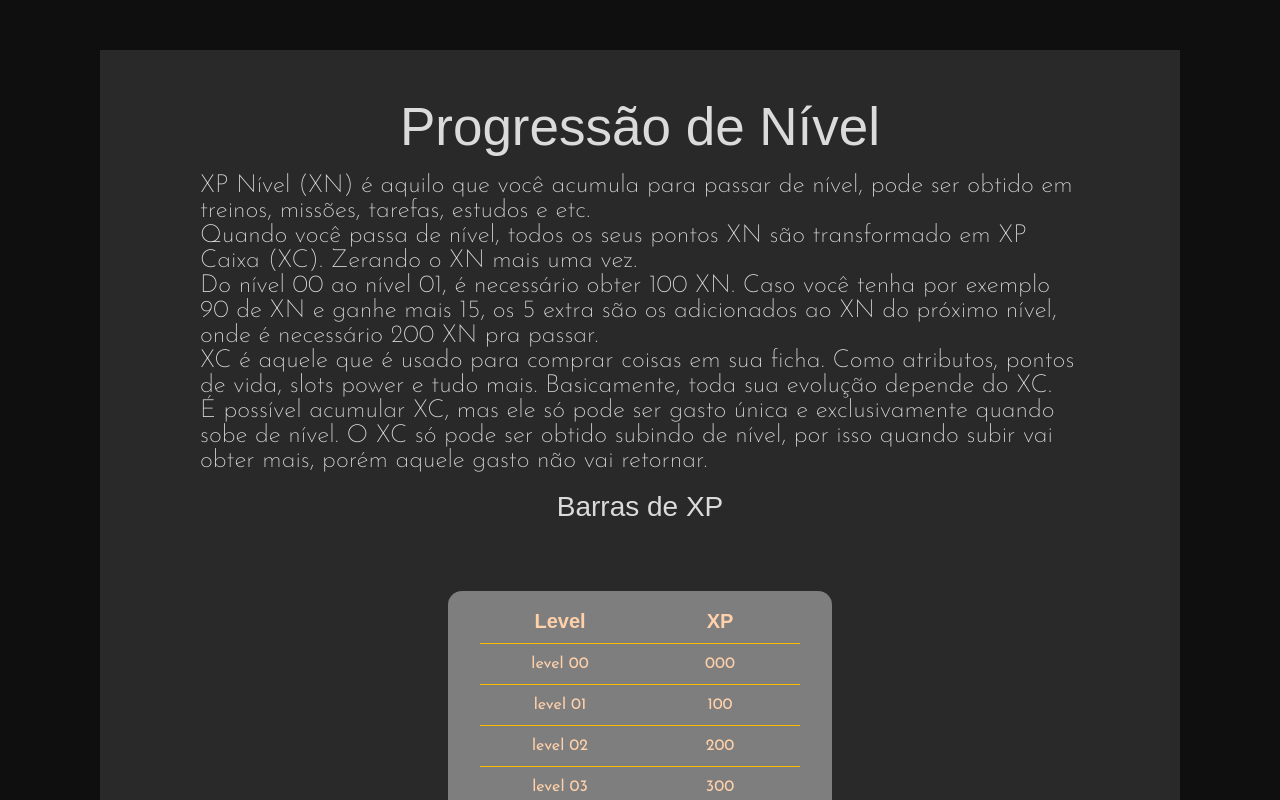
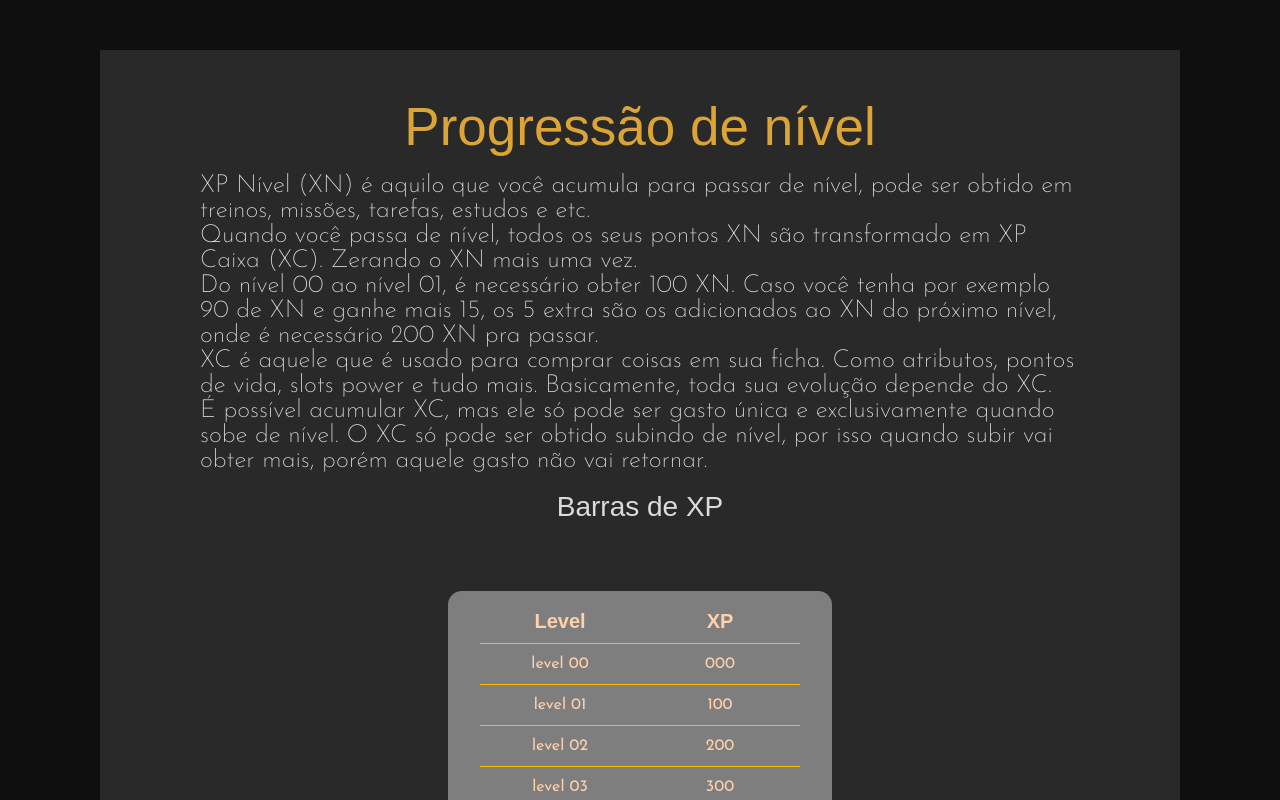
Before and after one commit to AkoruuDev/systemrin, a React (Create React App) app: page /system/1 in a window 1280 px wide. Built offline with nearby package versions, Linux system fonts and the light colour scheme; a web font is replaced by a local one.

Commit message:
chore: refactoring db contents

```diff
--- a/src/content/ContentTypes.js
+++ b/src/content/ContentTypes.js
@@ -3,12 +3,68 @@ import { LButton } from "../icons"
 import { Button_Hightlight, Button_Standard, List, Paragraph, Quote, Subtitle, Table, TableContent, Title } from "../styles"
 
 function Content({ e }) {
-    if (e.type === 'title') return <Title>{e.content}</Title>
-    if (e.type === 'paragraph') return <Paragraph>{e.content}</Paragraph>
+    if (e.type === 'title') {
+        if (e.link === '') {
+            return (
+                <Title side={e.side} size={e.size} color={e.color}>
+                    {e.content}
+                </Title>)
+        } else {
+            return (
+                <a href={e.link} target="_blank">
+                    <Title side={e.side} size={e.size} color={e.color}>
+                        {e.content}
+                    </Title>
+                </a>)
+        }
+    }
+    if (e.type === 'subtitle') {
+        if (e.link === '') {
+            return (
+                <Subtitle side={e.side} size={e.size} color={e.color}>
+                    {e.content}
+                </Subtitle>)
+        } else {
+            return (
+                <a href={e.link} target="_blank">
+                    <Subtitle side={e.side} size={e.size} color={e.color}>
+                        {e.content}
+                    </Subtitle>
+                </a>)
+        }
+    }
+    if (e.type === 'paragraph') {
+        if (e.link === '') {
+            return (
+                <Paragraph side={e.side} size={e.size} color={e.color}>
+                    {e.content}
+                </Paragraph>)
+        } else {
+            return (
+                <a href={e.link} target="_blank">
+                    <Paragraph side={e.side} size={e.size} color={e.color}>
+                        {e.content}
+                    </Paragraph>
+                </a>)
+        }
+    }
     if (e.type === 'button_standard') return <a href={e.link} target="_blank" rel="noopener noreferrer"><Button_Standard>{e.content}</Button_Standard></a>
     if (e.type === 'button_hightlight') return <a href={e.link} target="_blank" rel="noopener noreferrer"><Button_Hightlight>{e.content}</Button_Hightlight></a>
-    if (e.type === 'quote') return <Quote>{e.content}</Quote>
-    if (e.type === 'subtitle') return <Subtitle>{e.content}</Subtitle>
+    if (e.type === 'quote') {
+        if (e.link === '') {
+            return (
+                <Quote side={e.side} size={e.size} color={e.color}>
+                    {e.content}
+                </Quote>)
+        } else {
+            return (
+                <a href={e.link} target="_blank">
+                    <Quote side={e.side} size={e.size} color={e.color}>
+                        {e.content}
+                    </Quote>
+                </a>)
+        }
+    }
     if (e.type === 'list') return <List><LButton /><Paragraph>{e.content}</Paragraph></List>
     if (e.type === 'table') return (
         <Table>
@@ -32,7 +88,31 @@ function Content({ e }) {
         </Table>
 
     )
+    if (e.type === 'link') return (<></>);
 }
+
+/*
+    > title
+    subtitle
+    paragraph
+    button
+    quote
+    list
+    table
+    link
+
+
+    |      type      |      color      |      size      |      side      |      link      |
+
+    {
+        type: '',
+        content: '',
+        color: '',
+        size: '',
+        side: '', // left, center, right
+        link: '',
+    }
+*/
 
 export {
     Content
--- a/src/db/cards.content.js
+++ b/src/db/cards.content.js
@@ -3,23 +3,47 @@ const cards_content = [
         card_id: 1,
         content: [
             {
-                type: "title",
-                content: "Progressão de Nível"
+                type: 'title',
+                content: 'Progressão de nível',
+                color: '#dba435',
+                size: 53,
+                side: 'center',
+                link: '',
             },{
                 type: "paragraph",
-                content: "XP Nível (XN) é aquilo que você acumula para passar de nível, pode ser obtido em treinos, missões, tarefas, estudos e etc."
+                content: "XP Nível (XN) é aquilo que você acumula para passar de nível, pode ser obtido em treinos, missões, tarefas, estudos e etc.",
+                color: '#dbdbdb',
+                size: 25,
+                side: 'left',
+                link: '',
             },{
                 type: "paragraph",
-                content: "Quando você passa de nível, todos os seus pontos XN são transformado em XP Caixa (XC). Zerando o XN mais uma vez."
+                content: "Quando você passa de nível, todos os seus pontos XN são transformado em XP Caixa (XC). Zerando o XN mais uma vez.",
+                color: '#dbdbdb',
+                size: 25,
+                side: 'left',
+                link: '',
             },{
                 type: "paragraph",
-                content: "Do nível 00 ao nível 01, é necessário obter 100 XN. Caso você tenha por exemplo 90 de XN e ganhe mais 15, os 5 extra são os adicionados ao XN do próximo nível, onde é necessário 200 XN pra passar."
+                content: "Do nível 00 ao nível 01, é necessário obter 100 XN. Caso você tenha por exemplo 90 de XN e ganhe mais 15, os 5 extra são os adicionados ao XN do próximo nível, onde é necessário 200 XN pra passar.",
+                color: '#dbdbdb',
+                size: 25,
+                side: 'left',
+                link: '',
             },{
                 type: "paragraph",
-                content: "XC é aquele que é usado para comprar coisas em sua ficha. Como atributos, pontos de vida, slots power e tudo mais. Basicamente, toda sua evolução depende do XC."
+                content: "XC é aquele que é usado para comprar coisas em sua ficha. Como atributos, pontos de vida, slots power e tudo mais. Basicamente, toda sua evolução depende do XC.",
+                color: '#dbdbdb',
+                size: 25,
+                side: 'left',
+                link: '',
             },{
                 type: "paragraph",
-                content: "É possível acumular XC, mas ele só pode ser gasto única e exclusivamente quando sobe de nível. O XC só pode ser obtido subindo de nível, por isso quando subir vai obter mais, porém aquele gasto não vai retornar."
+                content: "É possível acumular XC, mas ele só pode ser gasto única e exclusivamente quando sobe de nível. O XC só pode ser obtido subindo de nível, por isso quando subir vai obter mais, porém aquele gasto não vai retornar.",
+                color: '#dbdbdb',
+                size: 25,
+                side: 'left',
+                link: '',
             },{
                 type: "subtitle",
                 content: "Barras de XP"
--- a/src/db/colors.js
+++ b/src/db/colors.js
@@ -1,7 +1,8 @@
 const colors = {
+    orange: '#dba435',
+    gray: '#dbdbdb',
+    green: '#32a852',
     blue: '#2972a3',
-    orange: '#dba435',
-    green: '#32a852',
     purple: '#7546db'
 }
 
--- a/src/styles/Text.js
+++ b/src/styles/Text.js
@@ -14,9 +14,11 @@ const TextNav = styled.p`
 `
 
 const Title = styled.h1`
+    width: 100%;
     margin: 20px 0;
-    font-size: 53px;
-    color: #dbdbdb;
+    text-align: ${props => props.side ? props.side : 'center'};
+    font-size: ${props => props.size ? props.size : '53'}px;
+    color: ${props => props.color ? props.color : '#dbdbdb'};
 `
 
 const TitleShort = styled.h2`
```
